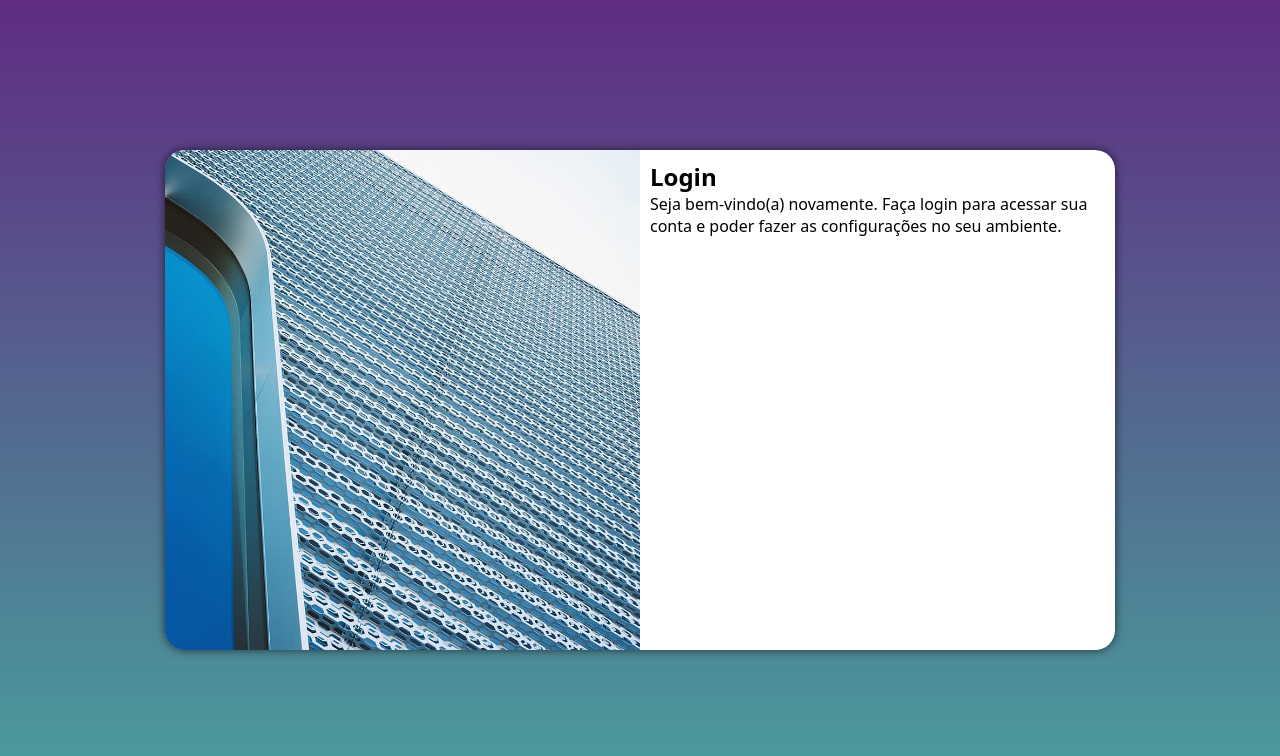
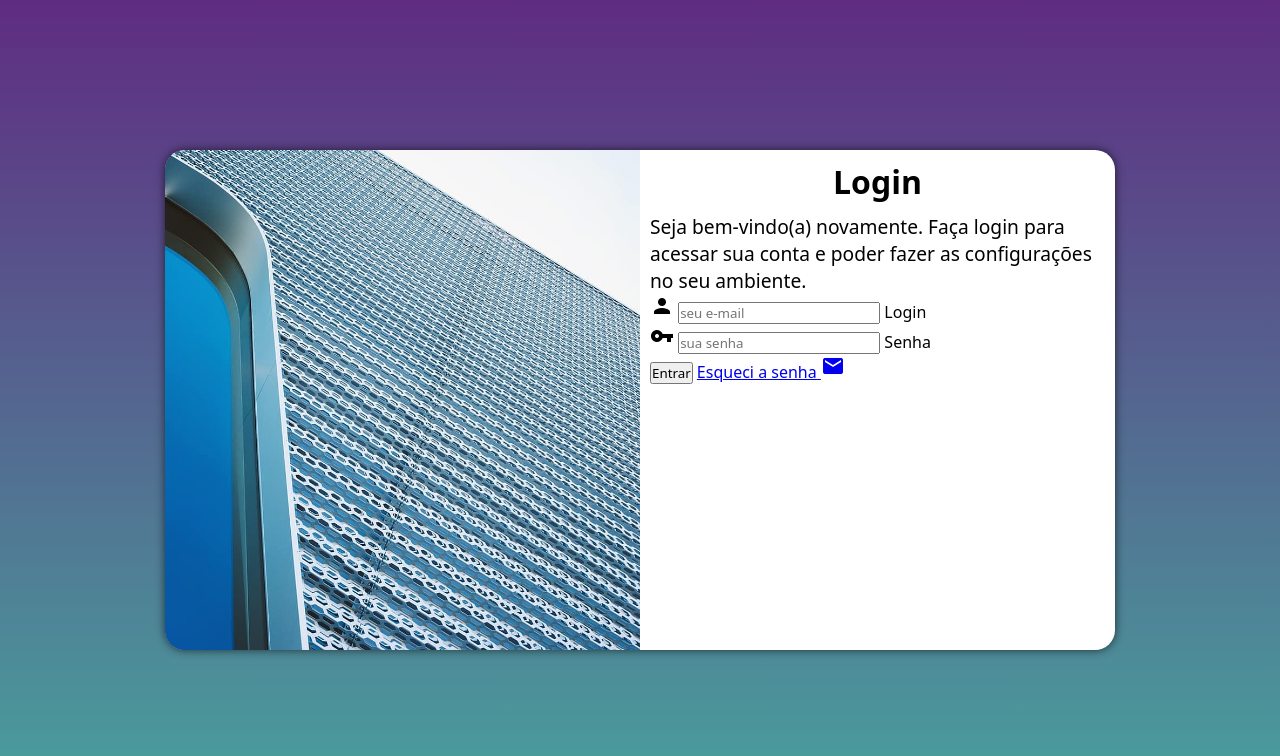
Before and after one commit to marciojosedasilvalima/projeto-login, a plain HTML site: page index.html in a window 1280 px wide. Drawn offline with Linux system fonts and the light colour scheme.

Commit message:
adicionado o formulario

```diff
--- a/estilos/media-query.css
+++ b/estilos/media-query.css
@@ -55,4 +55,12 @@ Lilás: #5f2c82
       float: right;
       width: 50%;
    }
+
+   div#idformulario > h1 {
+      font-size: 2em;
+   }
+
+   div#idformulario > p {
+      font-size: 1.2em;
+  }
 }
--- a/estilos/style.css
+++ b/estilos/style.css
@@ -57,3 +57,12 @@ section#idlogin > div#idformulario {
     display: block;
     padding: 10px;
 }
+
+div#idformulario > h1 {
+    text-align: center;
+    margin-bottom: 10px;
+}
+
+div#idformulario > p {
+    font-size: .8em;
+}
--- a/index.html
+++ b/index.html
@@ -4,6 +4,7 @@
     <meta charset="UTF-8">
     <meta http-equiv="X-UA-Compatible" content="IE=edge">
     <meta name="viewport" content="width=device-width, initial-scale=1.0">
+    <link href="https://fonts.googleapis.com/icon?family=Material+Icons" rel="stylesheet">
     <link rel="shortcut icon" href="imagens/favicon.ico" type="image/x-icon">
     <link rel="stylesheet" href="estilos/style.css">
     <link rel="stylesheet" href="estilos/media-query.css">
@@ -17,11 +18,23 @@
             </div>
             <div id="idformulario">
                 <h1>Login</h1>
-
                 <p>Seja bem-vindo(a) novamente. Faça login para acessar sua conta e poder fazer as configurações no seu ambiente.</p>
 
-                <form action="login.php" method="post">
-
+                <form action="login.php" method="post" autocomplete="on">
+                    <div class="campo">
+                        <span class="material-icons">person</span>
+                        <input type="email" name="login" id="idlogin" placeholder="seu e-mail" autocomplete="email" required maxlength="30">
+                        <label for="idlogin">Login</label>
+                    </div>
+                    <div class="campo">
+                        <span class="material-icons">vpn_key</span>
+                        <input type="password" name="senha" id="idsenha" placeholder="sua senha" autocomplete="current-password" required minlength="8" maxlength="20">
+                        <label for="idsenha">Senha</label>
+                    </div>
+                    <input type="submit" value="Entrar">
+                    <a href="esqueci.html">
+                        Esqueci a senha <span class="material-icons">mail</span>
+                    </a>
                 </form>
             </div>
         </section>
```
